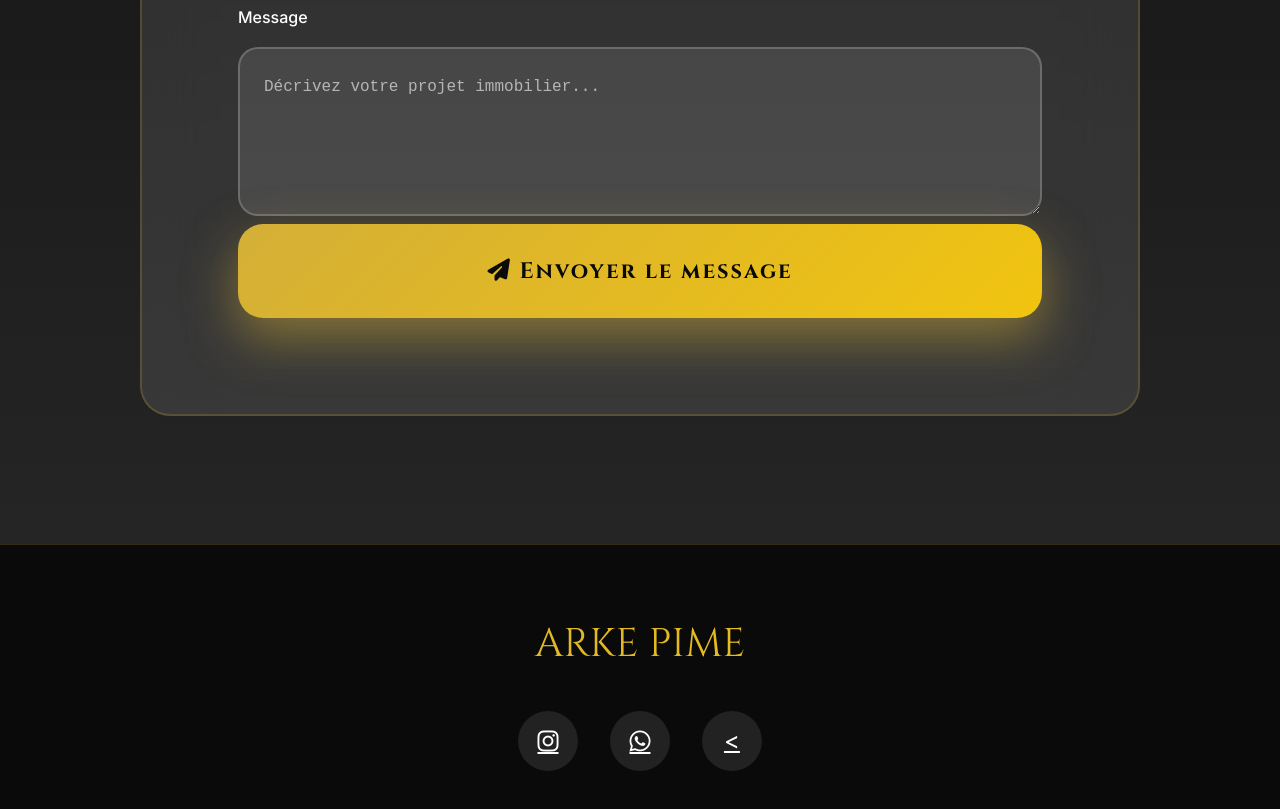
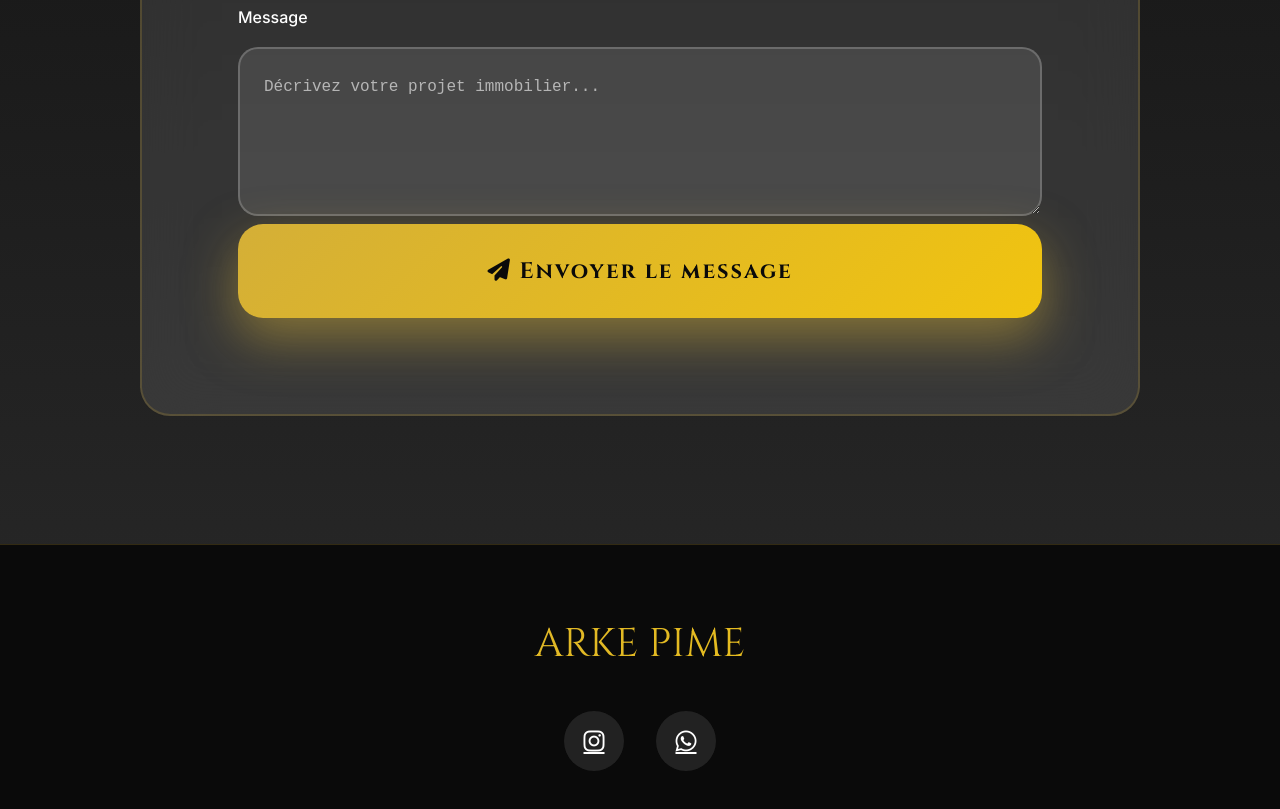
Before and after one commit to arkeprime/immobilier, a plain HTML site: page contact.html in a window 1280 px wide. Shown: the part 2056-2865 px from the top of the page. Drawn offline with Linux system fonts and the light colour scheme.

Commit message:
Update contact.html

```diff
--- a/contact.html
+++ b/contact.html
@@ -509,4 +509,3 @@
             <div class="social-links">
                 <a href="https://www.instagram.com/arkeprime/"><i class="fab fa-instagram"></i></a>
                 <a href="https://wa.me/message/R2Y7K5PLYFCEO1"><i class="fab fa-whatsapp"></i></a>
-                <a href="#"><
```
